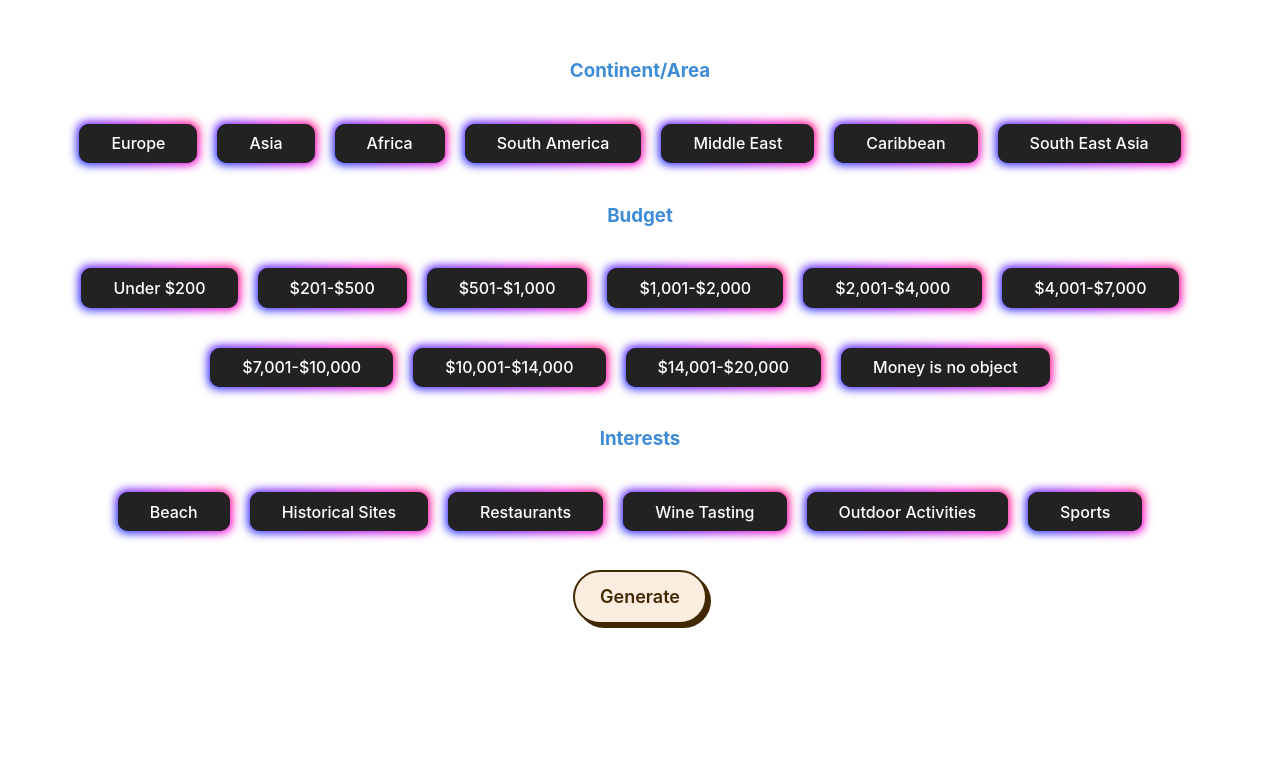
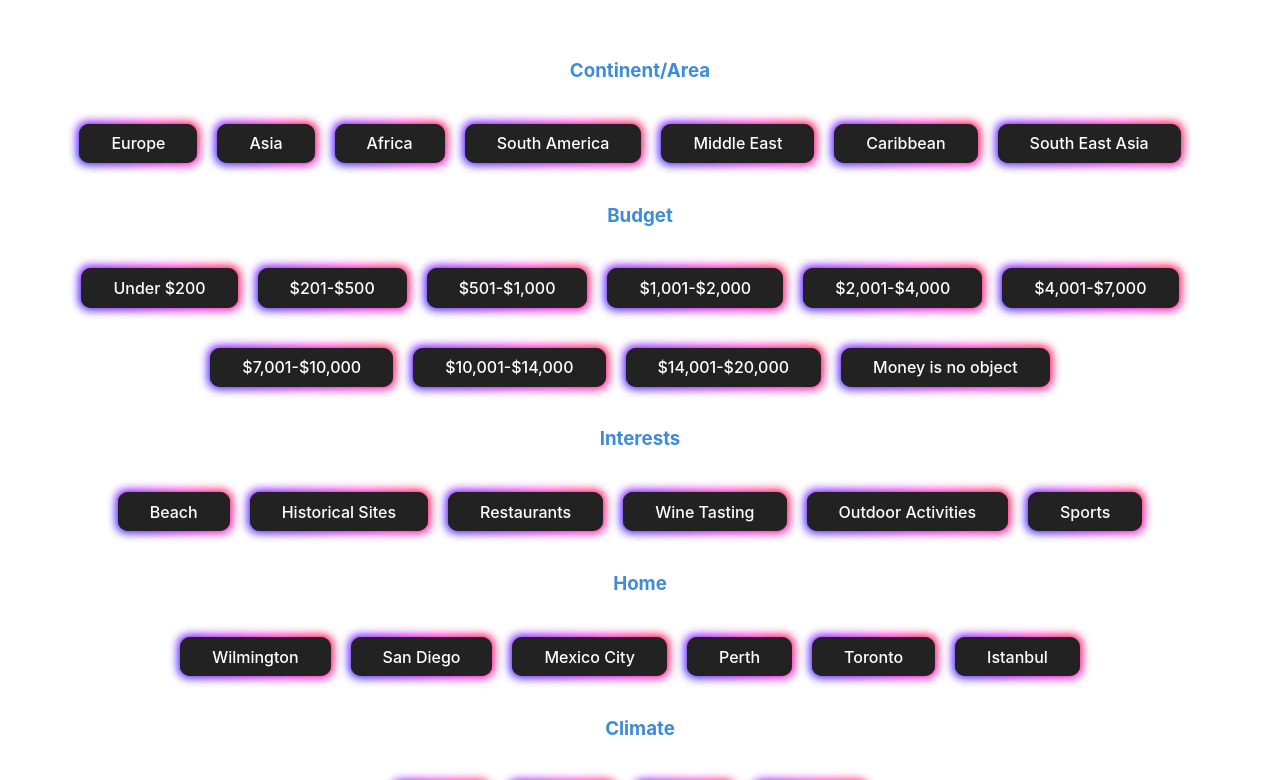
Before and after one commit to TravelOracle/TravelOracleFrontEnd, a React (Vite) app in the folder TravelAIFE/: page / in a window 1280 px wide. Shown: the part 520-1300 px from the top of the page. Before the commit the page ends 1176 px from the top, so only its background shows below. Built offline with nearby package versions, Linux system fonts and the light colour scheme.

Commit message:
post request 1

```diff
--- a/TravelAIFE/src/components/filters.jsx
+++ b/TravelAIFE/src/components/filters.jsx
@@ -5,7 +5,7 @@ import Dropdown from "./dropdown";
 
 const Filters = () => {
     const [open, setOpen] = React.useState(false);
-    const [environment, setEnvironment] = useState("Mountains");
+    const [environment, setEnvironment] = useState("");
     const [interest, setInterest] = useState("");
     const [travelBudget, setTravelBudget] = useState("");
     const [home, setHome] = useState("");
@@ -88,7 +88,7 @@ const Filters = () => {
     return(
         <>
         <div>
-            <h1 class="appTitle">Travel Oracle</h1>
+            <h1 className="appTitle">Travel Oracle</h1>
         <Dropdown
             open={open}
             trigger={<button onClick={handleOpen}>Environment</button>}
@@ -119,34 +119,50 @@ const Filters = () => {
                  <br />
                  <br />
 
-            <h3 class="filterTitle">Continent/Area</h3>
-                <button class="button-85" role="button" onClick={() => handleContinent("Europe")}>Europe</button>
-                <button class="button-85" role="button" onClick={() => handleContinent("Asia")}>Asia</button>
-                <button class="button-85" role="button" onClick={() => handleContinent("Africa")}>Africa</button>
-                <button class="button-85" role="button" onClick={() => handleContinent("South America")}>South America</button>
-                <button class="button-85" role="button" onClick={() => handleContinent("Middle East")}>Middle East</button>
-                <button class="button-85" role="button" onClick={() => handleContinent("Caribbean")}>Caribbean</button>
-                <button class="button-85" role="button" onClick={() => handleContinent("South East Asia")}>South East Asia</button>
-            <h3 class="filterTitle">Budget</h3>
-                <button class="button-85" role="button" onClick={() => handleTravelBudget("Under $200")}>Under $200</button>
-                <button class="button-85" role="button" onClick={() => handleTravelBudget("$201-$500")}>$201-$500</button>
-                <button class="button-85" role="button" onClick={() => handleTravelBudget("$501-$1,000")}>$501-$1,000</button>
-                <button class="button-85" role="button" onClick={() => handleTravelBudget("$1,001-$2,000")}>$1,001-$2,000</button>
-                <button class="button-85" role="button" onClick={() => handleTravelBudget("$2,001-$4,000")}>$2,001-$4,000</button>
-                <button class="button-85" role="button" onClick={() => handleTravelBudget("$4,001-$7,000")}>$4,001-$7,000</button>
-                <button class="button-85" role="button" onClick={() => handleTravelBudget("$7,001-$10,000")}>$7,001-$10,000</button>
-                <button class="button-85" role="button" onClick={() => handleTravelBudget("$10,001-$14,000")}>$10,001-$14,000</button>
-                <button class="button-85" role="button" onClick={() => handleTravelBudget("$14,001-$20,000")}>$14,001-$20,000</button>
-                <button class="button-85" role="button" onClick={() => handleTravelBudget("Money is no object")}>Money is no object</button>
-            <h3 class="filterTitle">Interests</h3>
-                <button class="button-85" role="button" onClick={() => handleInterest("Beach")}>Beach</button>
-                <button class="button-85" role="button" onClick={() => handleInterest("Historical Sites")}>Historical Sites</button>
-                <button class="button-85" role="button" onClick={() => handleInterest("Restaurants")}>Restaurants</button>
-                <button class="button-85" role="button" onClick={() => handleInterest("Wine Tasting")}>Wine Tasting</button>
-                <button class="button-85" role="button" onClick={() => handleInterest("Outdoor Activities")}>Outdoor Activities</button>
-                <button class="button-85" role="button" onClick={() => handleInterest("Sports")}>Sports</button>
-            <h3> </h3>
-            <button class="button-74" role="button" onClick={handlePost}>Generate</button>
+            <h3 className="filterTitle">Continent/Area</h3>
+                <button className="button-85" role="button" onClick={() => handleContinent("Europe")}>Europe</button>
+                <button className="button-85" role="button" onClick={() => handleContinent("Asia")}>Asia</button>
+                <button className="button-85" role="button" onClick={() => handleContinent("Africa")}>Africa</button>
+                <button className="button-85" role="button" onClick={() => handleContinent("South America")}>South America</button>
+                <button className="button-85" role="button" onClick={() => handleContinent("Middle East")}>Middle East</button>
+                <button className="button-85" role="button" onClick={() => handleContinent("Caribbean")}>Caribbean</button>
+                <button className="button-85" role="button" onClick={() => handleContinent("South East Asia")}>South East Asia</button>
+            <h3 className="filterTitle">Budget</h3>
+                <button className="button-85" role="button" onClick={() => handleTravelBudget("Under $200")}>Under $200</button>
+                <button className="button-85" role="button" onClick={() => handleTravelBudget("$201-$500")}>$201-$500</button>
+                <button className="button-85" role="button" onClick={() => handleTravelBudget("$501-$1,000")}>$501-$1,000</button>
+                <button className="button-85" role="button" onClick={() => handleTravelBudget("$1,001-$2,000")}>$1,001-$2,000</button>
+                <button className="button-85" role="button" onClick={() => handleTravelBudget("$2,001-$4,000")}>$2,001-$4,000</button>
+                <button className="button-85" role="button" onClick={() => handleTravelBudget("$4,001-$7,000")}>$4,001-$7,000</button>
+                <button className="button-85" role="button" onClick={() => handleTravelBudget("$7,001-$10,000")}>$7,001-$10,000</button>
+                <button className="button-85" role="button" onClick={() => handleTravelBudget("$10,001-$14,000")}>$10,001-$14,000</button>
+                <button className="button-85" role="button" onClick={() => handleTravelBudget("$14,001-$20,000")}>$14,001-$20,000</button>
+                <button className="button-85" role="button" onClick={() => handleTravelBudget("Money is no object")}>Money is no object</button>
+            <h3 className="filterTitle">Interests</h3>
+                <button className="button-85" role="button" onClick={() => handleInterest("Beach")}>Beach</button>
+                <button className="button-85" role="button" onClick={() => handleInterest("Historical Sites")}>Historical Sites</button>
+                <button className="button-85" role="button" onClick={() => handleInterest("Restaurants")}>Restaurants</button>
+                <button className="button-85" role="button" onClick={() => handleInterest("Wine Tasting")}>Wine Tasting</button>
+                <button className="button-85" role="button" onClick={() => handleInterest("Outdoor Activities")}>Outdoor Activities</button>
+                <button className="button-85" role="button" onClick={() => handleInterest("Sports")}>Sports</button>
+            <h3 className="filterTitle">Home</h3>
+                <button className="button-85" role="button" onClick={() => handleHome("Wilmington")}>Wilmington</button>
+                <button className="button-85" role="button" onClick={() => handleHome("San Diego")}>San Diego</button>
+                <button className="button-85" role="button" onClick={() => handleHome("Mexico City")}>Mexico City</button>
+                <button className="button-85" role="button" onClick={() => handleHome("Perth")}>Perth</button>
+                <button className="button-85" role="button" onClick={() => handleHome("Toronto")}>Toronto</button>
+                <button className="button-85" role="button" onClick={() => handleHome("Istanbul")}>Istanbul</button>
+            <h3 className="filterTitle">Climate</h3>
+                <button className="button-85" role="button" onClick={() => handleClimate("Arid")}>Arid</button>
+                <button className="button-85" role="button" onClick={() => handleClimate("Rainy")}>Rainy</button>
+                <button className="button-85" role="button" onClick={() => handleClimate("Cold")}>Cold</button>
+                <button className="button-85" role="button" onClick={() => handleClimate("Sunny")}>Sunny</button>
+            <h3 className="filterTitle">Travel Group</h3>
+                <button className="button-85" role="button" onClick={() => handleTravelGroup("Solo")}>Solo</button>
+                <button className="button-85" role="button" onClick={() => handleTravelGroup("2 people")}>2 people</button>
+                <button className="button-85" role="button" onClick={() => handleTravelGroup("3-4 people")}>3-4 people</button>
+                <button className="button-85" role="button" onClick={() => handleTravelGroup("5 or more")}>5 or more</button>
+            <button className="button-74" role="button" onClick={handlePost}>Generate</button>
         </div>
         </>
     )
```
